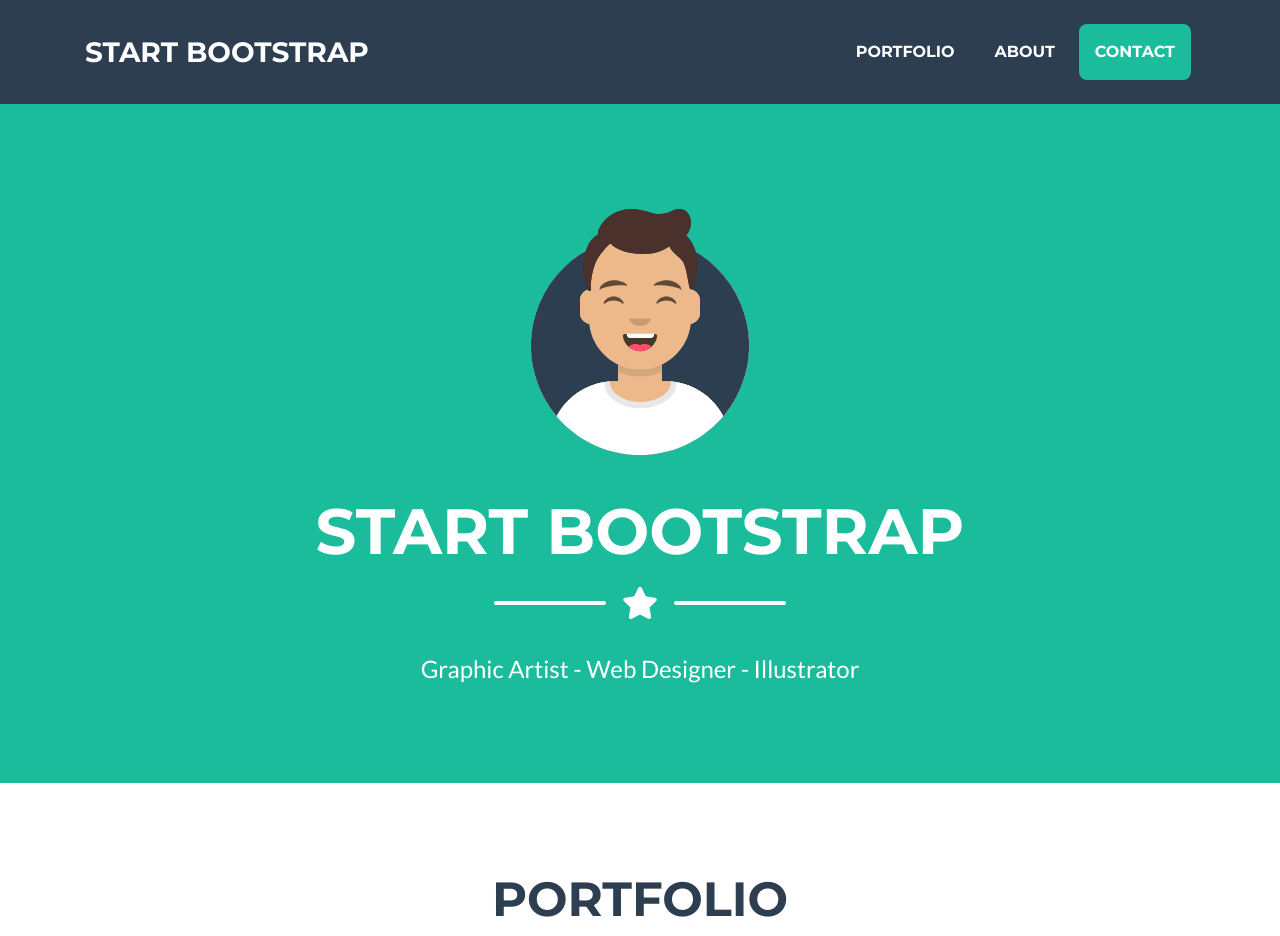
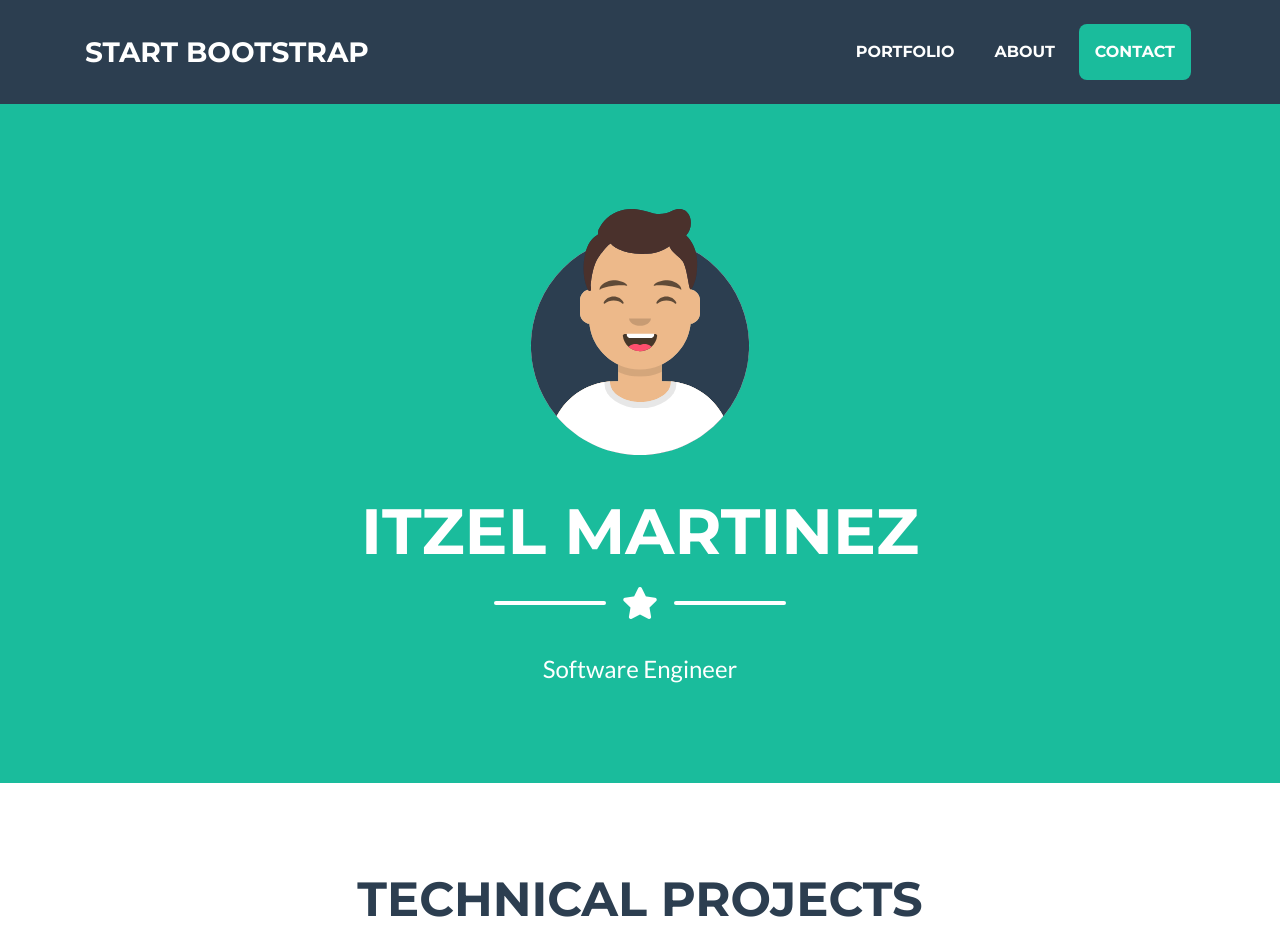
Before and after one commit to itzel-martinez/test, a website with bundled scripts: page index.html in a window 1280 px wide. Shown: the top 936 px of the page. Built offline with nearby package versions, Linux system fonts and the light colour scheme.

Commit message:
changing header and adding description

```diff
--- a/index.html
+++ b/index.html
@@ -54,7 +54,7 @@
       <img class="masthead-avatar mb-5" src="img/avataaars.svg" alt="">
 
       <!-- Masthead Heading -->
-      <h1 class="masthead-heading text-uppercase mb-0">Start Bootstrap</h1>
+      <h1 class="masthead-heading text-uppercase mb-0">Itzel Martinez</h1>
 
       <!-- Icon Divider -->
       <div class="divider-custom divider-light">
@@ -66,7 +66,7 @@
       </div>
 
       <!-- Masthead Subheading -->
-      <p class="masthead-subheading font-weight-light mb-0">Graphic Artist - Web Designer - Illustrator</p>
+      <p class="masthead-subheading font-weight-light mb-0">Software Engineer</p>
 
     </div>
   </header>
@@ -76,7 +76,7 @@
     <div class="container">
 
       <!-- Portfolio Section Heading -->
-      <h2 class="page-section-heading text-center text-uppercase text-secondary mb-0">Portfolio</h2>
+      <h2 class="page-section-heading text-center text-uppercase text-secondary mb-0">Technical Projects</h2>
 
       <!-- Icon Divider -->
       <div class="divider-custom">
```
